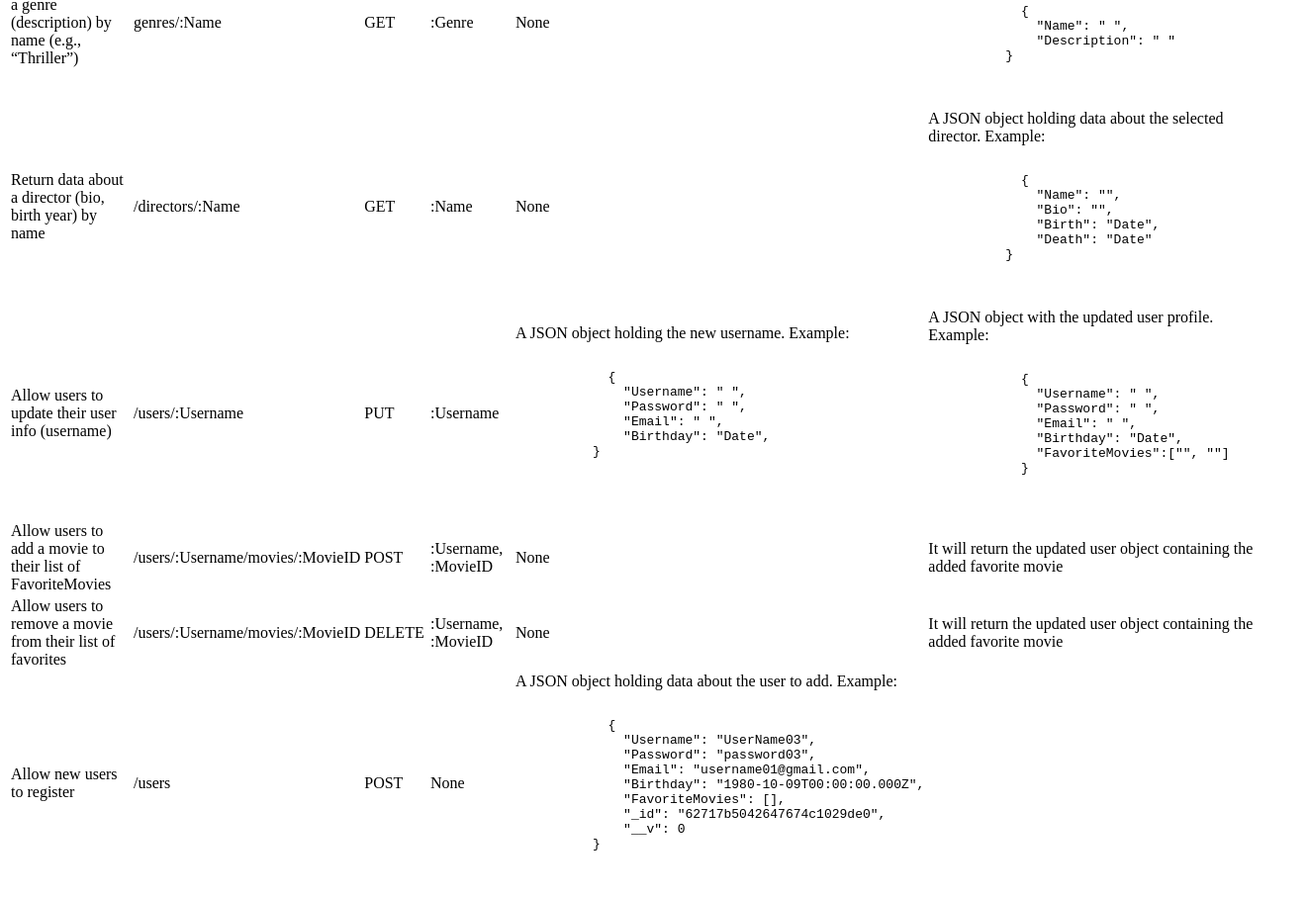
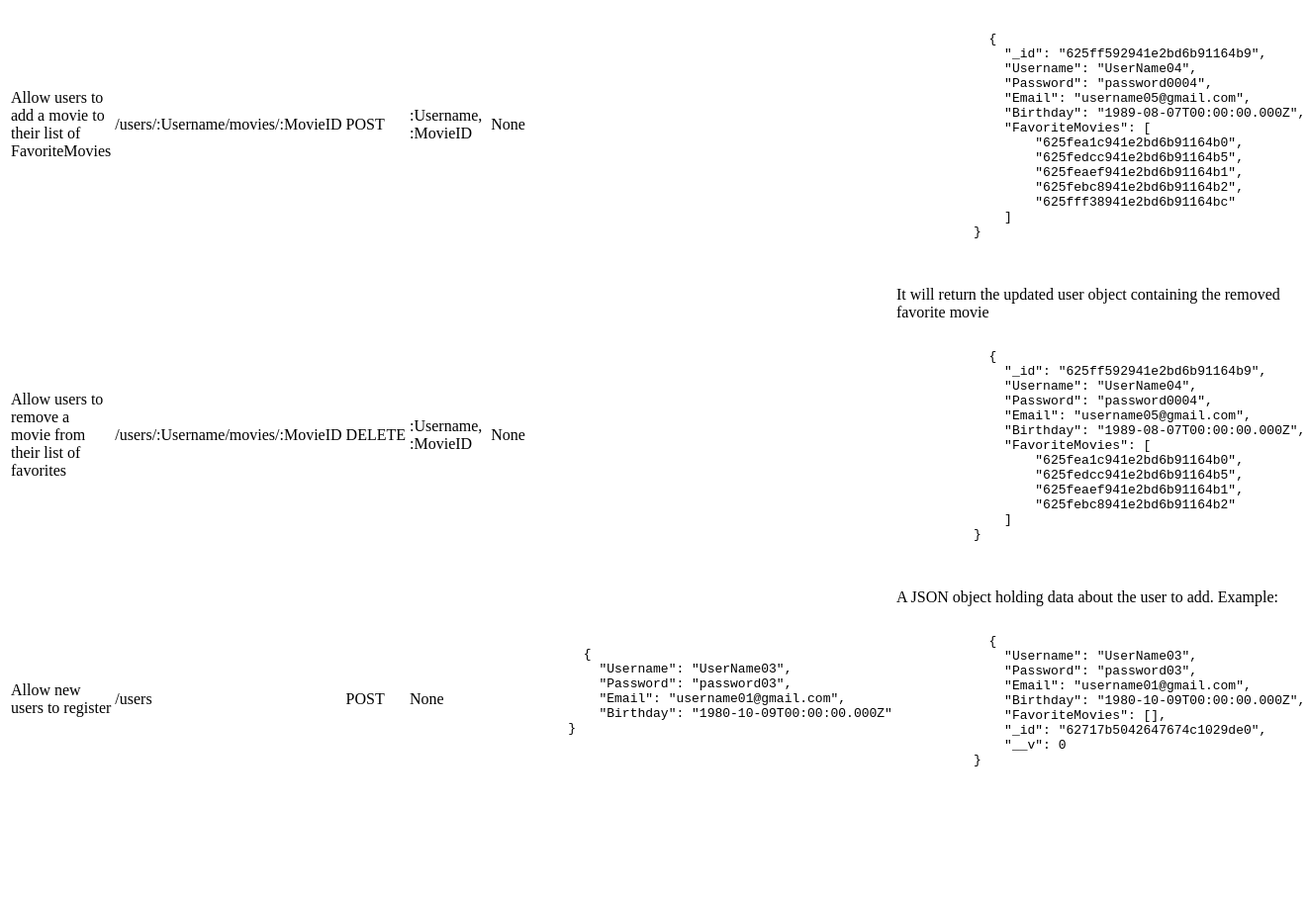
Before and after one commit to Radnej/movie_api, a website: page public/documentation.html in a window 1280 px wide. Shown: the part 1264-2172 px from the top of the page at 99% size, 1322 px wide, since content can reach past the window. After the commit the page ends 2094 px from the top, so only its background shows below. Drawn offline with Linux system fonts and the light colour scheme.

Commit message:
update endpoints

```diff
--- a/public/documentation.html
+++ b/public/documentation.html
@@ -33,6 +33,7 @@
       <td>None</td>
       <td>None</td>
       <td>Array of JSON objects holding data about all movies </td>
+    </tr>
     <tr>
       <td>Return data about a single movie by title to the user</td>
       <td>/movies/:Title</td>
@@ -101,7 +102,7 @@
         </pre>
       </td>
     </tr>
-    </tr>
+    <tr>
       <td>Allow users to update their user info (username)</td>
       <td>/users/:Username</td>
       <td>PUT</td>
@@ -122,6 +123,7 @@
         <pre>
           <code>
             {
+              -id: "634fh592941u2ed6b91164c9"
               "Username": " ",
               "Password": " ",
               "Email": " ",
@@ -133,12 +135,12 @@
       </td>
     </tr>
     <tr>
-      <td>Allow users to add a movie to their list of FavoriteMovies</td>
+      <td>Allow users to add a movie to their list of FavoriteMovies
       <td>/users/:Username/movies/:MovieID</td>
       <td>POST</td>
       <td>:Username, :MovieID</td>
       <td>None</td>
-      <td>It will return the updated user object containing the added favorite movie</td>
+      <td>It will return the updated user object containing the added favorite movie
         <pre>
           <code>
             {
@@ -157,6 +159,7 @@
           }
           </code>
         </pre>
+      </td>
     </tr>
     <tr>
       <td>Allow users to remove a movie from their list of favorites</td>
@@ -164,7 +167,7 @@
       <td>DELETE</td>
       <td>:Username, :MovieID</td>
       <td>None</td>
-      <td>It will return the updated user object containing the added favorite movie</td>
+      <td>It will return the updated user object containing the removed favorite movie
         <pre>
           <code>
             {
@@ -182,12 +185,25 @@
           }
           </code>
         </pre>
+      </td>
     </tr>
     <tr>
       <td>Allow new users to register</td>
       <td>/users</td>
       <td>POST</td>
       <td>None</td>
+      <td>
+        <pre>
+          <code>
+            {
+              "Username": "UserName03",
+              "Password": "password03",
+              "Email": "username01@gmail.com",
+              "Birthday": "1980-10-09T00:00:00.000Z"
+          }
+          </code>
+        </pre>
+      </td>
       <td>A JSON object holding data about the user to add. Example:
         <pre>
           <code>
```
Lines whose indentation alone changed are shown as unchanged.
